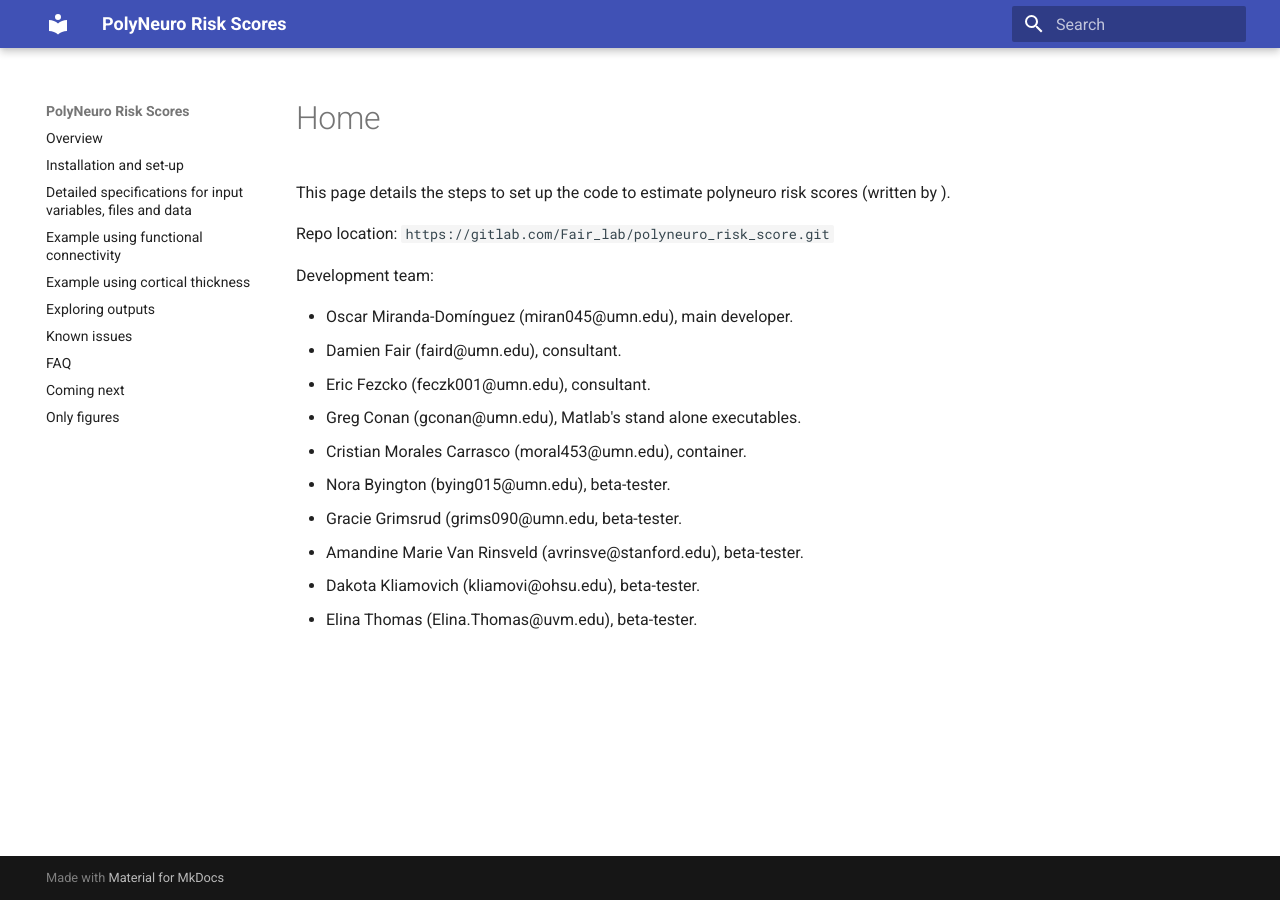
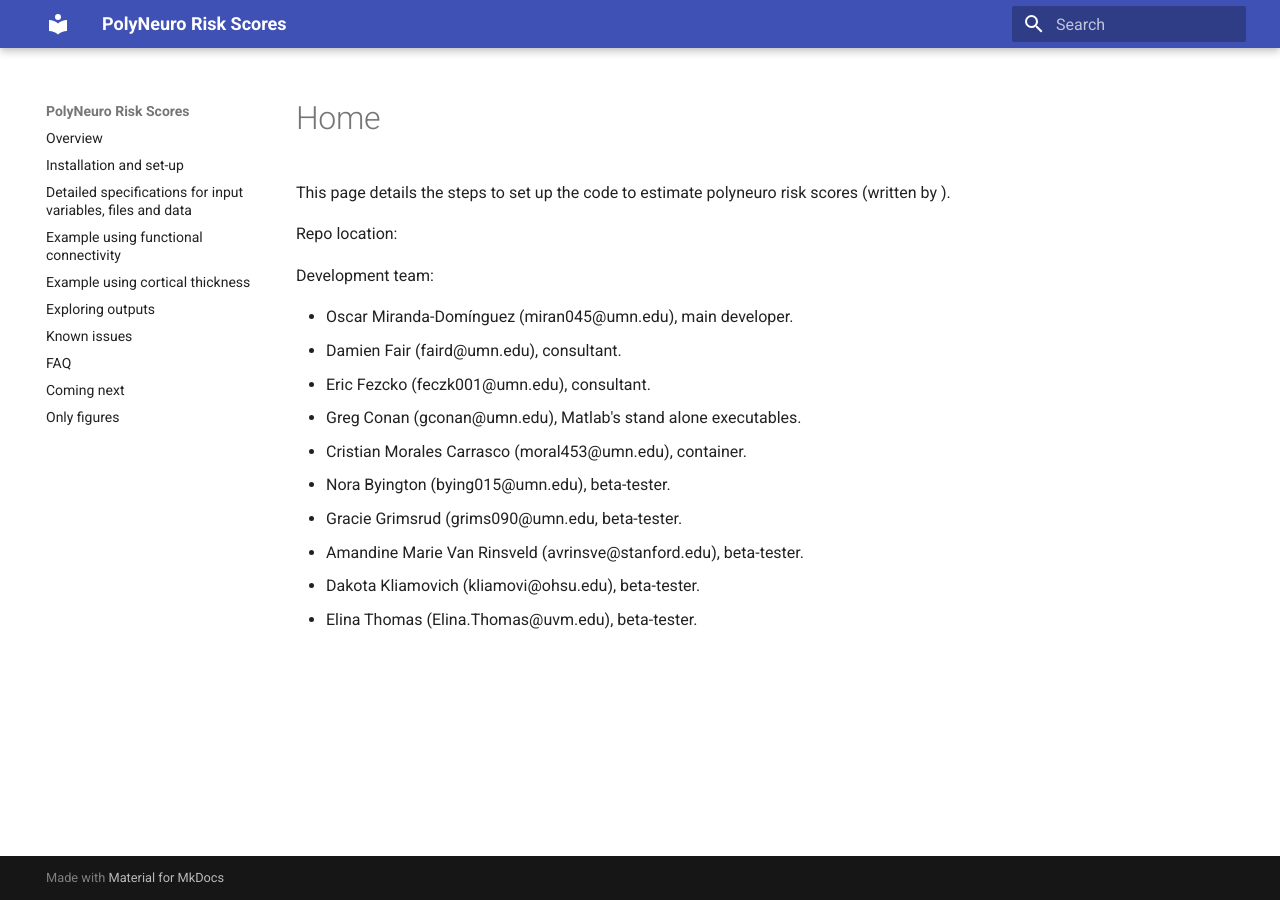
Before and after one commit to omiranda/polyneuro_risk_score, an MkDocs documentation site: the page built from docs/README.md, in a window 1280 px wide. Built offline with MkDocs 1.6.1 and Material for MkDocs 9.7.7, drawn with Linux system fonts in a browser that asks for light colours; part of the change alters nothing that is shown.

Commit message:
Update README.md
Removed link

```diff
--- a/docs/README.md
+++ b/docs/README.md
@@ -1,6 +1,6 @@
 This page details the steps to set up the code to estimate polyneuro risk scores (written by ).
 
-Repo location: `https://gitlab.com/Fair_lab/polyneuro_risk_score.git`
+Repo location:
 
 Development team:
 
```
